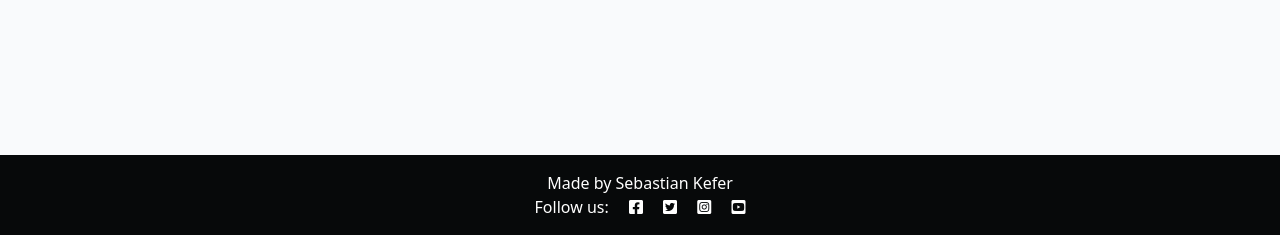
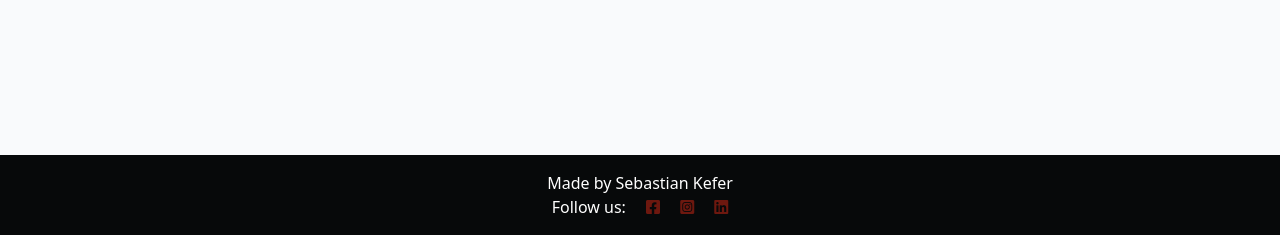
Before and after one commit to Mienjung97/PROject-GOLFacademy-blog, a Django app: page / in a window 1280 px wide. Shown: the part 565-800 px from the top of the page. Run offline with Django 4.2, Linux system fonts and the light colour scheme; data that the repository does not hold is empty.

Commit message:
Added links and styling to social media links

```diff
--- a/static/css/style.css
+++ b/static/css/style.css
@@ -55,3 +55,8 @@ body {
     text-decoration: none;
     color: #07090a;
 }
+
+.media-link {
+    text-decoration: none;
+    color: #6d180f;
+}
--- a/templates/base.html
+++ b/templates/base.html
@@ -41,8 +41,9 @@
     <!-- Navigation (Copied from the "I think therfore I blog" project, will be changed in future to match PROject GOLFacademy) -->
     <nav class="navbar navbar-expand-lg navbar-light bg-white">
         <div class="container-fluid">
-            <a class="navbar-brand" href="{% url 'home' %}"><span class="black-pro big-text">PRO</span><span class="normal-text black-pro">ject <span
-                        class="red-golf big-text">GOLF</span><span class="red-golf normal-text">academy</span></span></a>
+            <a class="navbar-brand" href="{% url 'home' %}"><span class="black-pro big-text">PRO</span><span
+                    class="normal-text black-pro">ject <span class="red-golf big-text">GOLF</span><span
+                        class="red-golf normal-text">academy</span></span></a>
             <button class="navbar-toggler" type="button" data-bs-toggle="collapse" data-bs-target="#navbarText"
                 aria-controls="navbarText" aria-expanded="false" aria-label="Toggle navigation">
                 <span class="navbar-toggler-icon"></span>
@@ -72,10 +73,13 @@
     <!-- Footer (Will be changed in the future) -->
     <footer class="footer mt-auto py-3 dark-bg">
         <p class="m-0 text-center text-white">Made by Sebastian Kefer</p>
-        <p class="m-0 text-center text-white">Follow us: <i class="fab fa-facebook-square ms-3"></i>
-            <i class="fab fa-twitter-square ms-3"></i>
-            <i class="fab fa-instagram-square ms-3"></i>
-            <i class="fab fa-youtube-square ms-3"></i>
+        <p class="m-0 text-center text-white">Follow us:
+            <a href="https://www.facebook.com/projectgolfacademy" target="_blank" class="media-link"><i
+                    class="fab fa-facebook-square ms-3"></i></a>
+            <a href="https://www.instagram.com/project_golfacademy/" target="_blank" class="media-link"><i
+                    class="fab fa-instagram-square ms-3"></i></a>
+            <a href="https://www.linkedin.com/company/project-golfworld/" target="_blank" class="media-link"><i
+                    class="fab fa-brands fa-linkedin ms-3"></i></a>
         </p>
     </footer>
 
```
